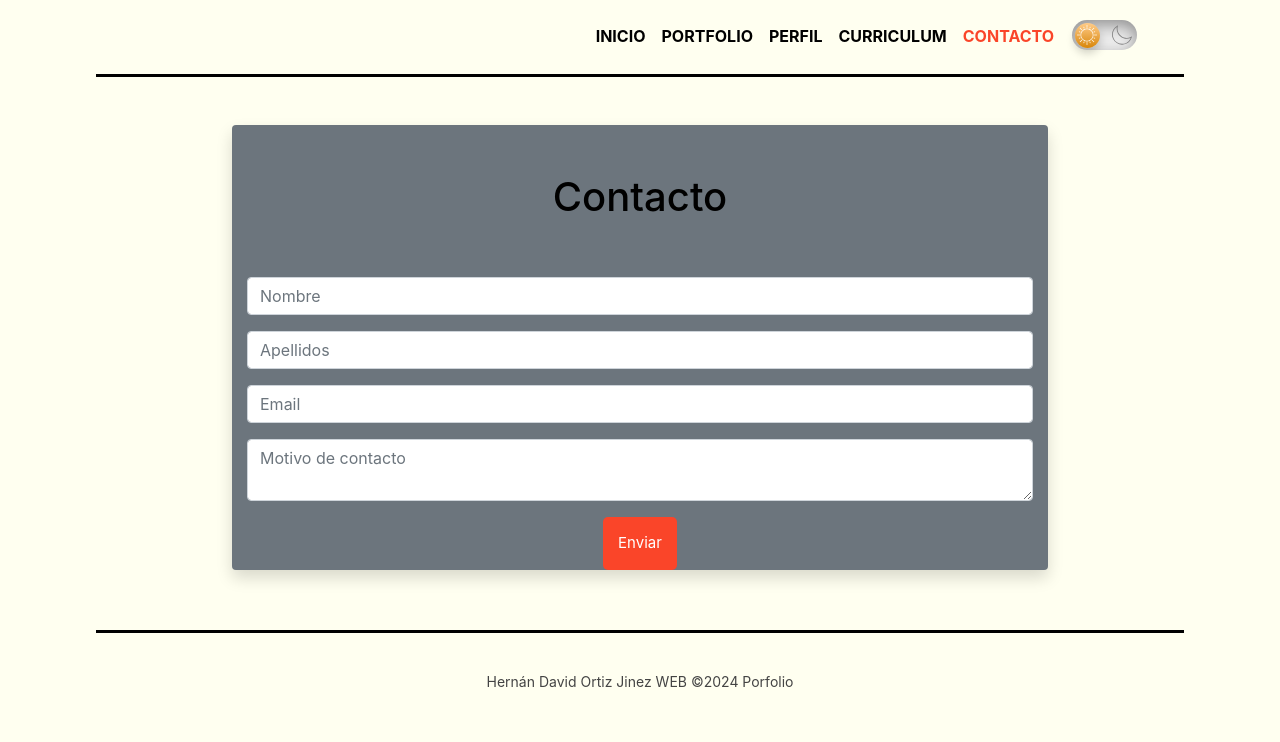
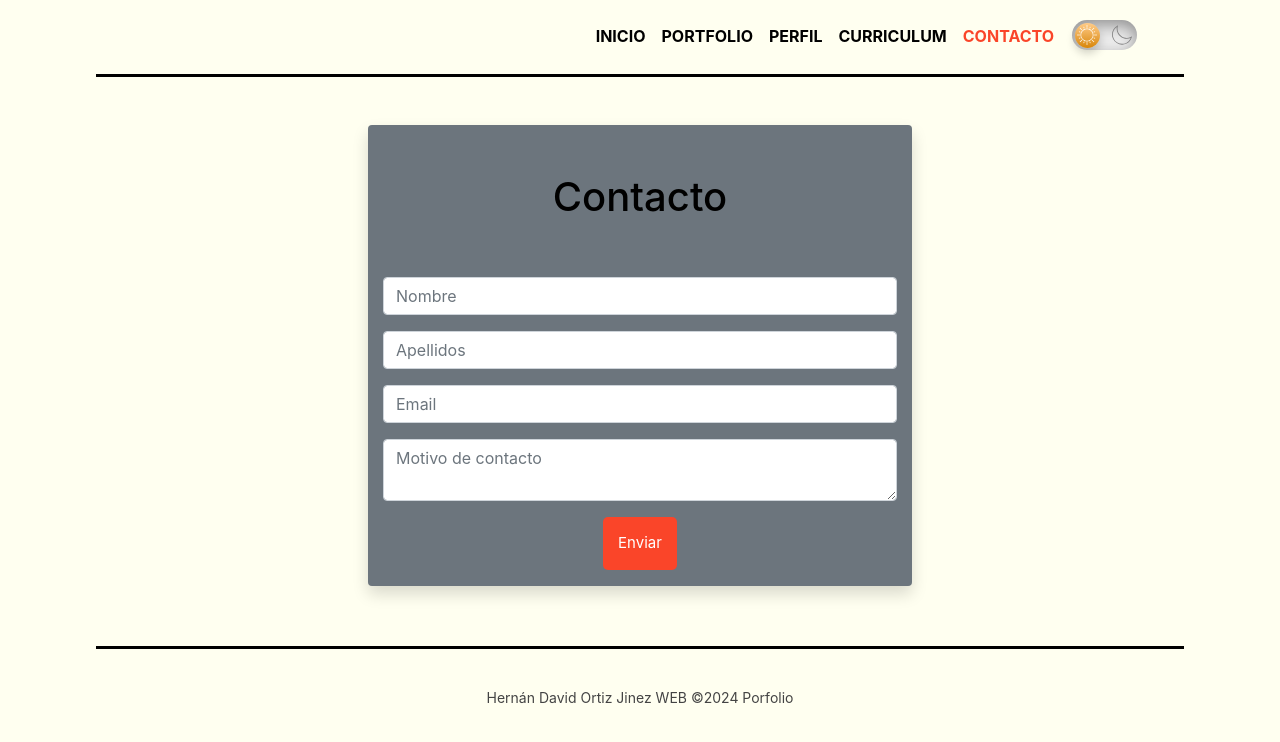
Before and after one commit to Sistemshdortiz/porfolio, a React (Create React App) app: page /contacto in a window 1280 px wide. Shown: the top 742 px of the page. Built offline with nearby package versions, Linux system fonts and the light colour scheme.

Commit message:
Update Contacto.js

```diff
--- a/src/components/Contacto.js
+++ b/src/components/Contacto.js
@@ -2,7 +2,7 @@ import React from 'react'
 
 export const Contacto = () => {
   return (
-    <div className="container w-75 bg-secondary mt-5 rounded shadow">
+    <div className="container w-50 bg-secondary mt-5 rounded shadow">
       <form className='text-center' data-netlify="true" method="POST">
         <h1 className='fw-bold text-center py-5'>Contacto</h1>
 
@@ -20,7 +20,7 @@ export const Contacto = () => {
           <textarea type='text' className='form-control' placeholder='Motivo de contacto' name='motivo' />
         </div>
 
-        <input type='submit' value='Enviar' />
+        <input type='submit' value='Enviar' className='mb-3' />
 
       </form>
     </div>
```
